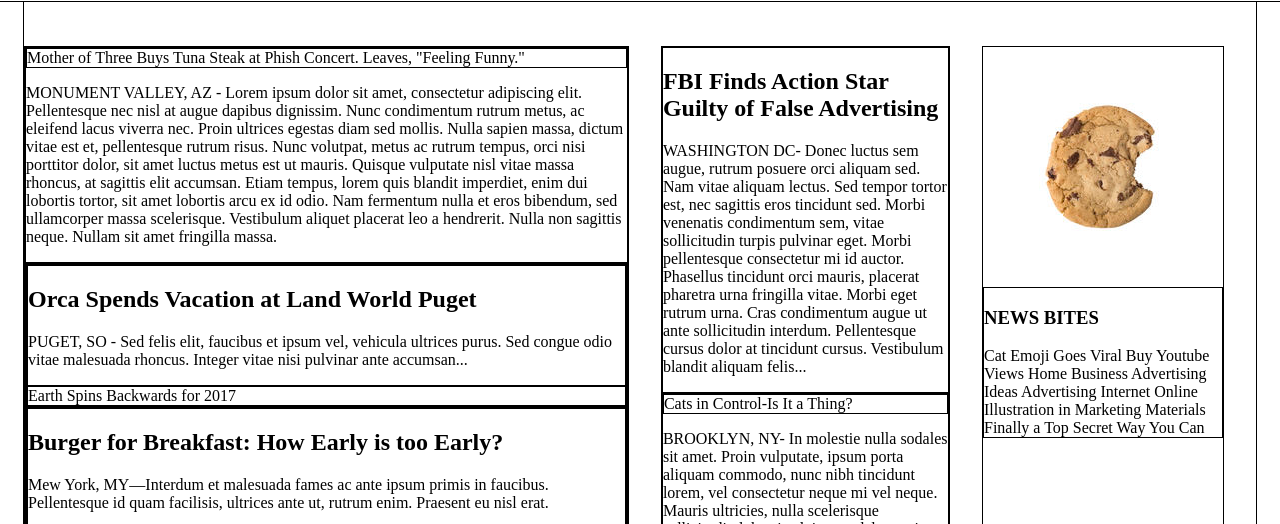
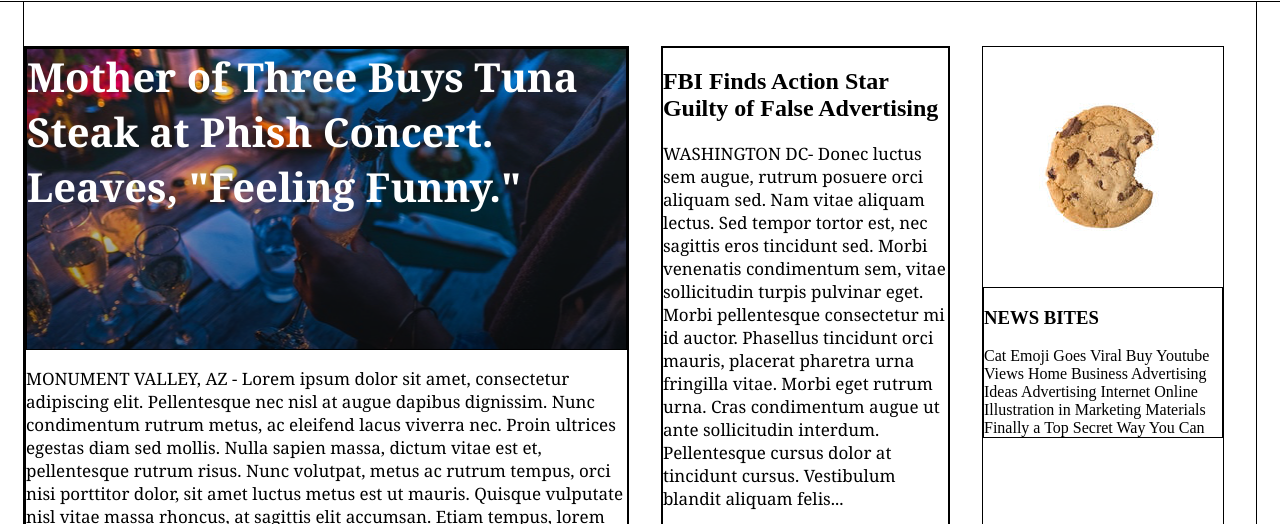
Before and after one commit to moseshewetson/myTimes, a plain HTML site: page index.html in a window 1280 px wide. Shown: the part 79-603 px from the top of the page. Drawn offline with Linux system fonts and the light colour scheme.

Commit message:
added pictures and styling for text

```diff
--- a/css/style.css
+++ b/css/style.css
@@ -75,3 +75,43 @@ nav span a {
 .main div {
     border: 1px solid black;
 }
+.main-story .story-image {
+    background-image: url("../media/img-story-main.png");
+    display: flex;
+    font-family: Georgia;
+    font-weight: bold;
+    font-size: 40px;
+    color: white;
+    text-align: left;
+}
+.story-story {
+    font-family: Georgia;
+    font-size: 17px;
+    color: black;
+}
+.story-image {
+    font-family: Georgia;
+    font-weight: bold;
+    font-size: 30px;
+    color: white;
+    height: 300px;
+    text-align: center;
+    justify-content: center;
+}
+.story1 .story-image {
+    background-image: url("../media/img-story-2.png");
+    display: flex;
+}
+.story2 .story-image {
+    background-image: url("../media/img-story-3.png");
+    display: flex;
+}
+.story3 .story-image {
+    background-image: url("../media/img-story-1.png");
+    display: flex;
+}
+.story-story {
+    font-family: Georgia;
+    font-size: 17px;
+    color: black;
+}
--- a/index.html
+++ b/index.html
@@ -28,12 +28,12 @@
                 <div class="story-image">
                     <span>Mother of Three Buys Tuna Steak at Phish Concert. Leaves, "Feeling Funny."</span>
                 </div>
-                <p class="story-text">
+                <p class="story-story">
                     MONUMENT VALLEY, AZ - Lorem ipsum dolor sit amet, consectetur adipiscing elit. Pellentesque nec nisl at augue dapibus dignissim. Nunc condimentum rutrum metus, ac eleifend lacus viverra nec. Proin ultrices egestas diam sed mollis. Nulla sapien massa, dictum vitae est et, pellentesque rutrum risus. Nunc volutpat, metus ac rutrum tempus, orci nisi porttitor dolor, sit amet luctus metus est ut mauris. Quisque vulputate nisl vitae massa rhoncus, at sagittis elit accumsan. Etiam tempus, lorem quis blandit imperdiet, enim dui lobortis tortor, sit amet lobortis arcu ex id odio. Nam fermentum nulla et eros bibendum, sed ullamcorper massa scelerisque. Vestibulum aliquet placerat leo a hendrerit. Nulla non sagittis neque. Nullam sit amet fringilla massa.
                 </p>
             </div>
             <div class="stories">
-                <div class="story">
+                <div class="story1">
                     <div class="story-text">
                         <h2>Orca Spends Vacation at Land World Puget</h2>
                         <p class="story-story">
@@ -44,11 +44,11 @@
                         <span>Earth Spins Backwards for 2017</span>
                     </div>
                 </div>
-                <div class="story">
+                <div class="story2">
                     <div class="story-text">
                         <h2>Burger for Breakfast: How Early is too Early?</h2>
                         <p class="story-story">
-                            Mew York, MY—Interdum et malesuada fames ac ante ipsum primis in faucibus. Pellentesque id quam facilisis, ultrices ante ut, rutrum enim. Praesent eu nisl erat.
+                            Mew York, MY—Interdum et malesuada fames ac ante ipsum pr imis in faucibus. Pellentesque id quam facilisis, ultrices ante ut, rutrum enim. Praesent eu nisl erat.
                         </p>
                     </div>
                     <div class="story-image">
@@ -83,7 +83,7 @@
                 <h2>FBI Finds Action Star Guilty of False Advertising</h2>
                 <p class="story-story">WASHINGTON DC- Donec luctus sem augue, rutrum posuere orci aliquam sed. Nam vitae aliquam lectus. Sed tempor tortor est, nec sagittis eros tincidunt sed. Morbi venenatis condimentum sem, vitae sollicitudin turpis pulvinar eget. Morbi pellentesque consectetur mi id auctor. Phasellus tincidunt orci mauris, placerat pharetra urna fringilla vitae. Morbi eget rutrum urna. Cras condimentum augue ut ante sollicitudin interdum. Pellentesque cursus dolor at tincidunt cursus. Vestibulum blandit aliquam felis...</p>
             </div>
-            <div class="story">
+            <div class="story3">
                 <div class="story-image">
                     <span>Cats in Control-Is It a Thing?</span>
                 </div>
```
